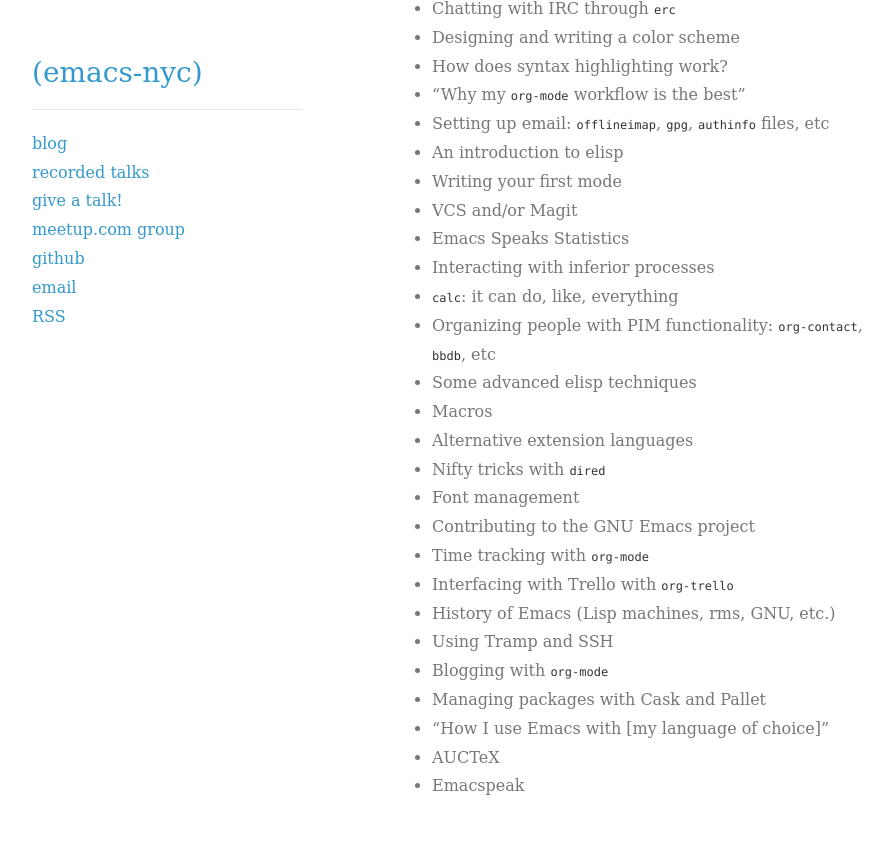
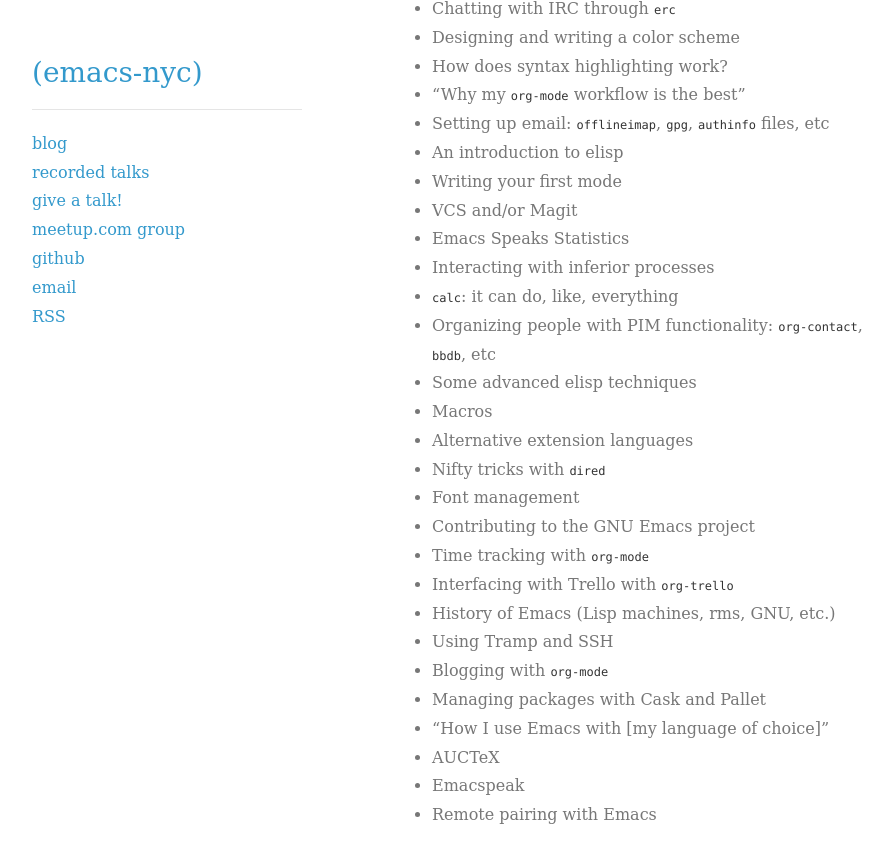
Before and after one commit to emacsnyc/emacsnyc.github.io, a Jekyll site: the page built from giving-a-talk.md, in a window 1280 px wide and 900 px high, scrolled down 538 px. Shown: the top 863 px of the window, without its empty margins (178-1070 px from the left). Built offline with Jekyll 4.4.1, drawn with Linux system fonts in a browser that asks for light colours.

Commit message:
add remote pairing to list of suggested talks

```diff
--- a/giving-a-talk.md
+++ b/giving-a-talk.md
@@ -39,5 +39,6 @@ Sometimes people are interested in giving a talk, but don't know what to talk *a
 * "How I use Emacs with \[my language of choice\]"
 * AUCTeX
 * Emacspeak
+* Remote pairing with Emacs
 
 [email]: mailto:admin@emacsnyc.org
```
